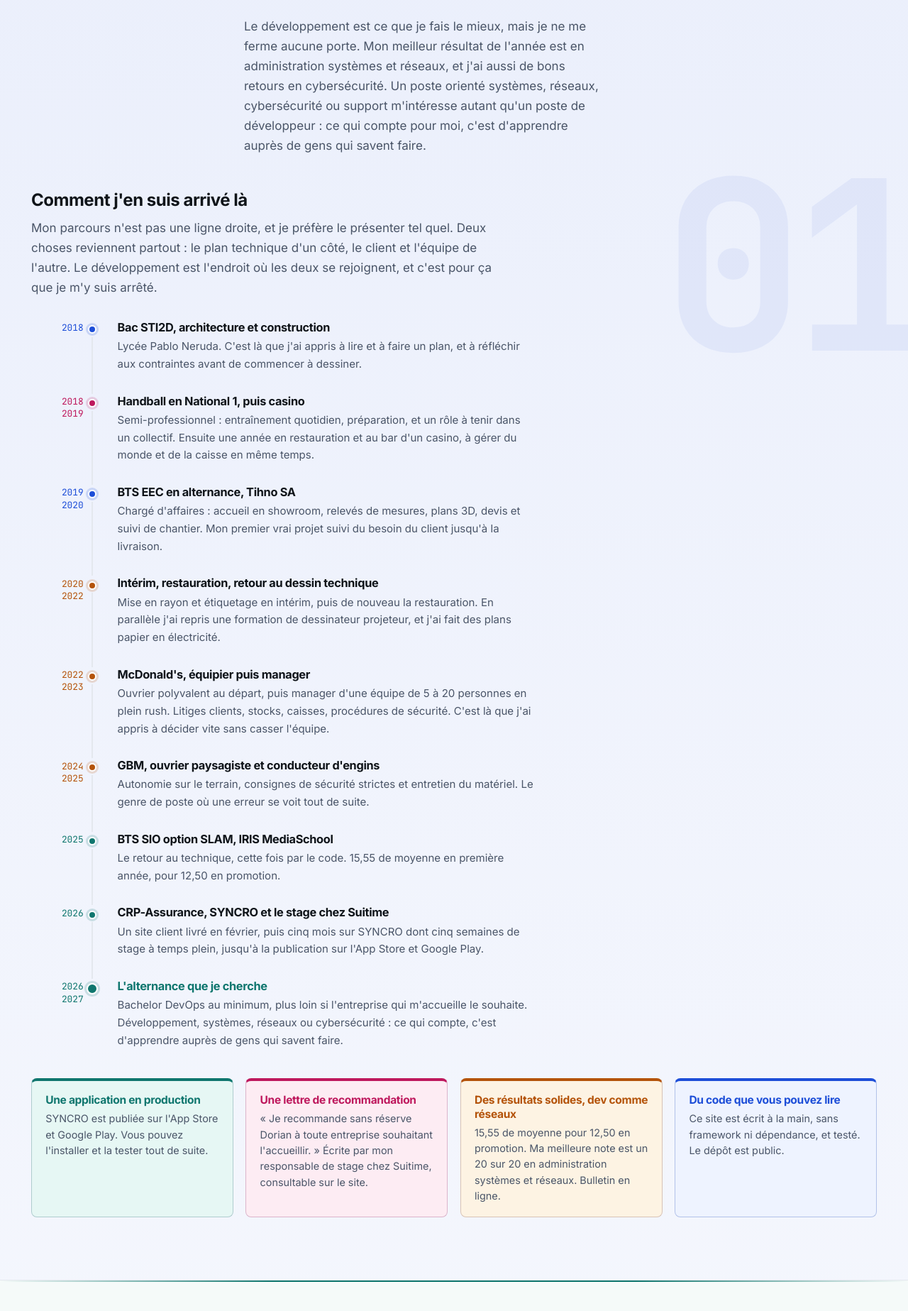
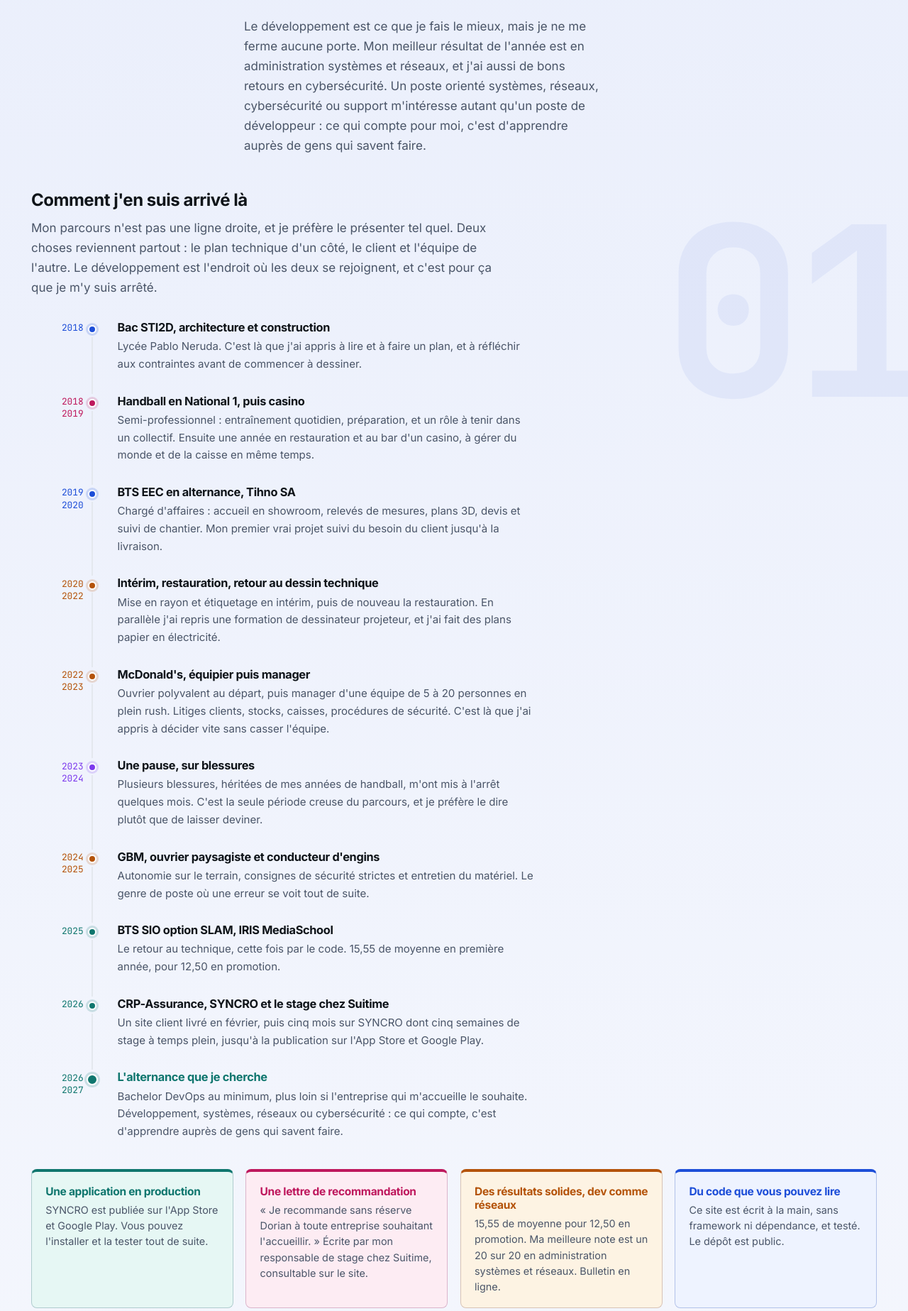
Before and after one commit to dorianpachot-create/portefollio, a PHP site: page / in a window 1280 px wide. Shown: the part 1854-3701 px from the top of the page at 71% size. Run offline with PHP 8.4, Linux system fonts and the light colour scheme.

Commit message:
Frise: la periode 2023-2024 expliquee

```diff
--- a/css/style.css
+++ b/css/style.css
@@ -2508,10 +2508,11 @@ body::after {
 .path__body h4 { font-size: 1.02rem; margin-bottom: 0.3rem; color: var(--text); }
 .path__body p { font-size: 0.94rem; color: var(--text-2); margin: 0; max-width: 62ch; }
 
-/* Les quatre familles. Elles ne posent que --c, le reste suit. */
+/* Les cinq familles. Elles ne posent que --c, le reste suit. */
 .path__step--tech    { --c: var(--c-blue); }
 .path__step--sport   { --c: var(--c-rose); }
 .path__step--terrain { --c: var(--c-amber); }
+.path__step--pause   { --c: var(--c-violet); }
 .path__step--now     { --c: var(--c-teal); }
 
 /* La derniere etape est celle qu'on veut faire lire : pastille pleine
--- a/index.html
+++ b/index.html
@@ -338,6 +338,18 @@
                   Ouvrier polyvalent au départ, puis manager d'une équipe de 5 à 20
                   personnes en plein rush. Litiges clients, stocks, caisses, procédures de
                   sécurité. C'est là que j'ai appris à décider vite sans casser l'équipe.
+                </p>
+              </div>
+            </li>
+
+            <li class="path__step path__step--pause">
+              <span class="path__year">2023<br />2024</span>
+              <div class="path__body">
+                <h4>Une pause, sur blessures</h4>
+                <p>
+                  Plusieurs blessures, héritées de mes années de handball, m'ont mis à
+                  l'arrêt quelques mois. C'est la seule période creuse du parcours, et je
+                  préfère le dire plutôt que de laisser deviner.
                 </p>
               </div>
             </li>
```
Also changed, not shown: tests/dom.test.js (+2 -2 lines), README.md.
